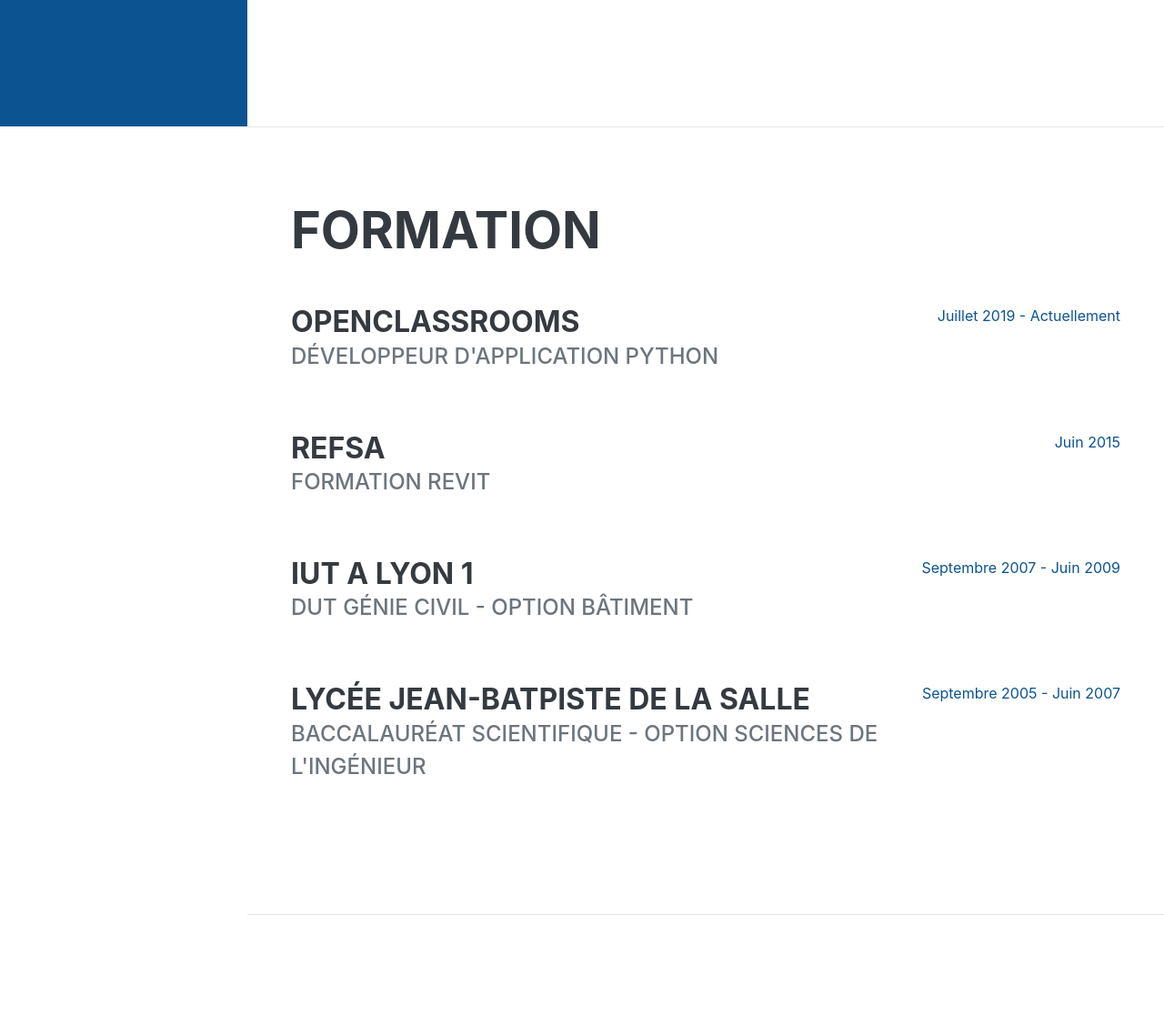
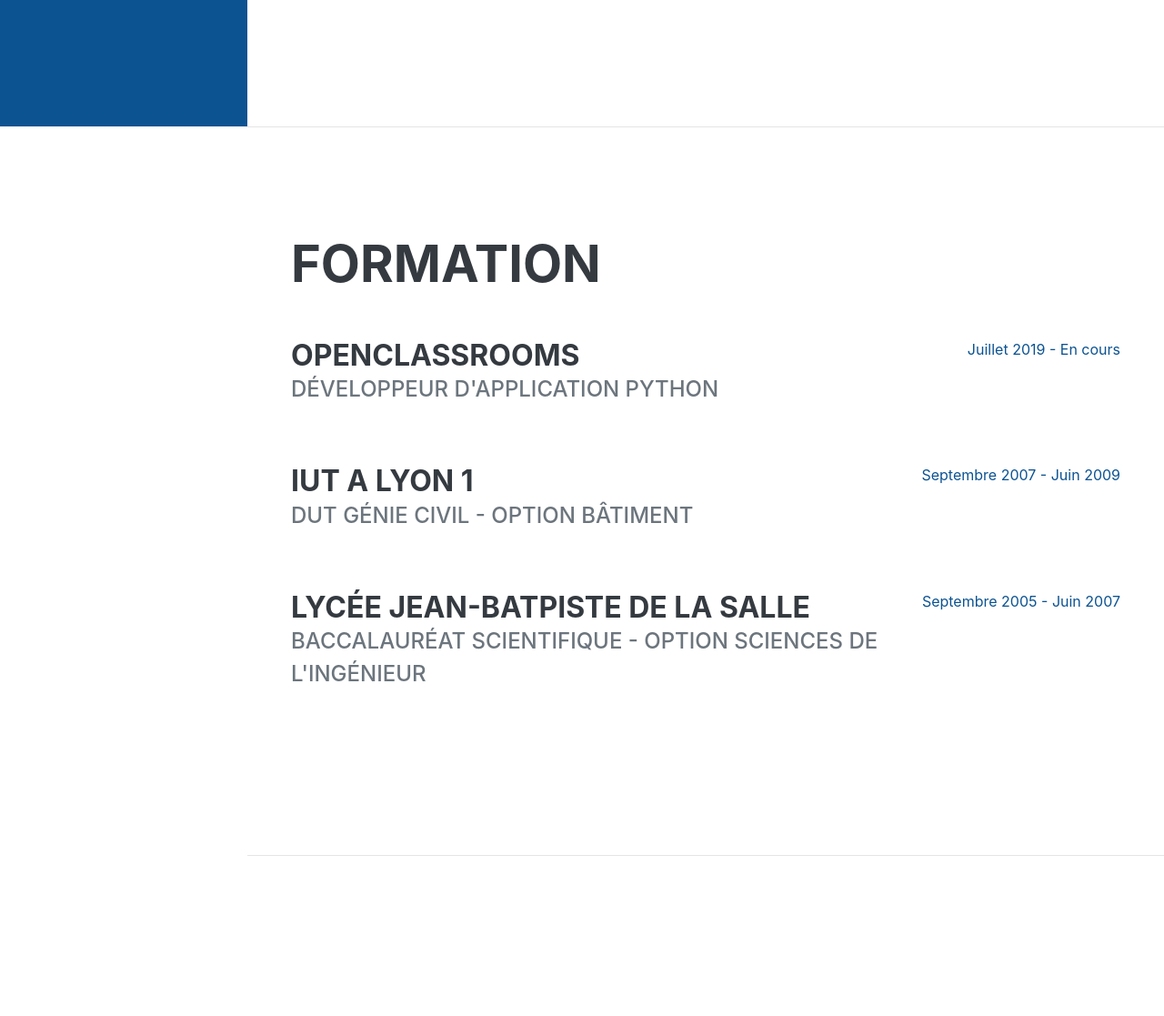
Before and after one commit to GuillaumeOj/Resume, a Django app: page / in a window 1280 px wide. Shown: the part 661-1778 px from the top of the page at 91% size. Run offline with Django 3.2, Linux system fonts and the light colour scheme; style sheets or scripts are compiled from the project's sources; some libraries are stand-ins or nearby versions; some web fonts are replaced.

Commit message:
Change date for OpenClassrooms in the section education

```diff
--- a/resume/templates/resume/index/_education.html
+++ b/resume/templates/resume/index/_education.html
@@ -7,14 +7,7 @@
 				<h3 class="mb-0">OpenClassrooms</h3>
 				<p class="subheading mb-3">Développeur d'application Python</p>
 			</div>
-			<div class="flex-shrink-0"><span class="text-primary">Juillet 2019 - Actuellement</span></div>
-		</div>
-		<div class="d-flex flex-column flex-md-row justify-content-between mb-5">
-			<div class="flex-grow-1">
-				<h3 class="mb-0">REFSA</h3>
-				<p class="subheading mb-3">Formation Revit</p>
-			</div>
-			<div class="flex-shrink-0"><span class="text-primary">Juin 2015</span></div>
+			<div class="flex-shrink-0"><span class="text-primary">Juillet 2019 - En cours</span></div>
 		</div>
 		<div class="d-flex flex-column flex-md-row justify-content-between mb-5">
 			<div class="flex-grow-1">
```
